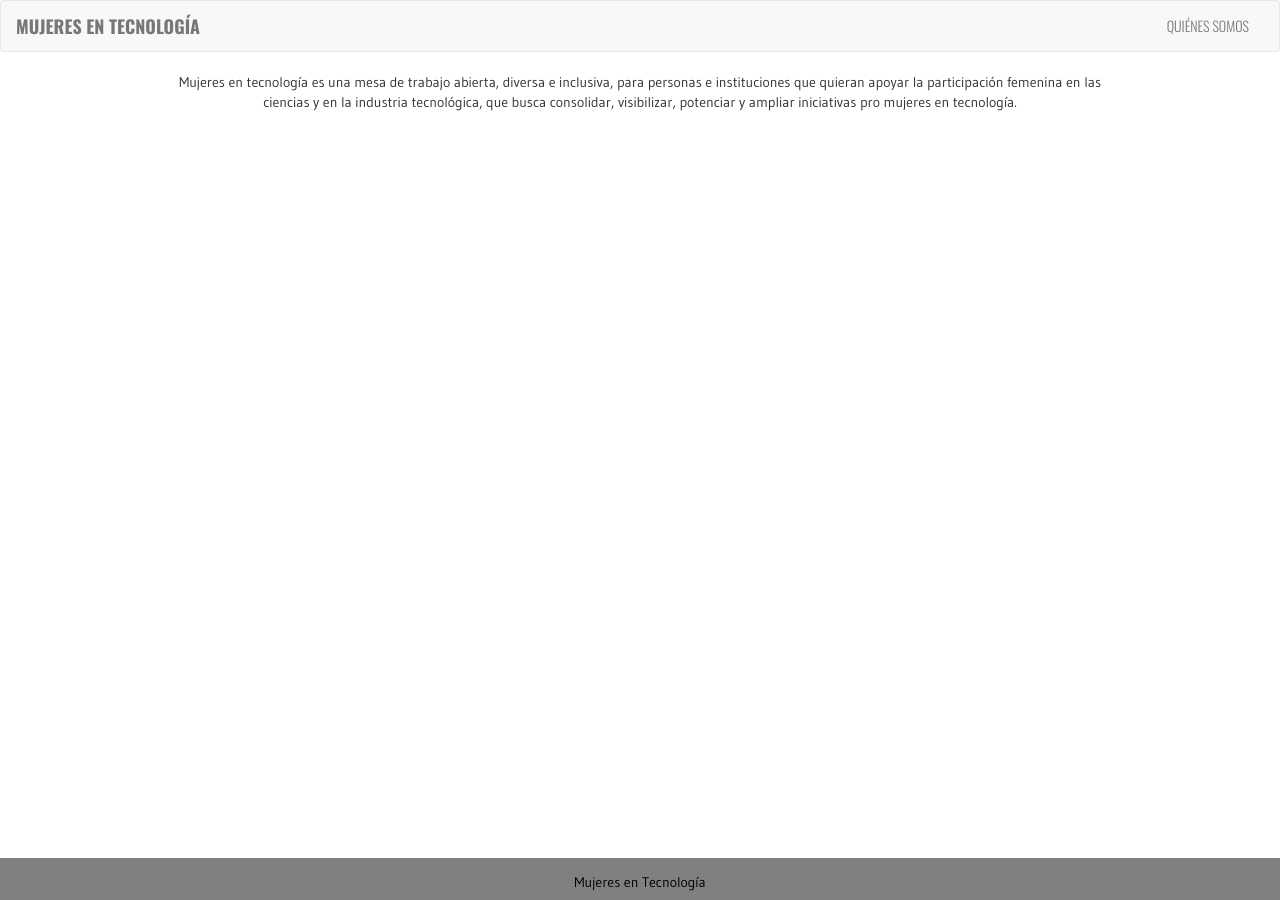
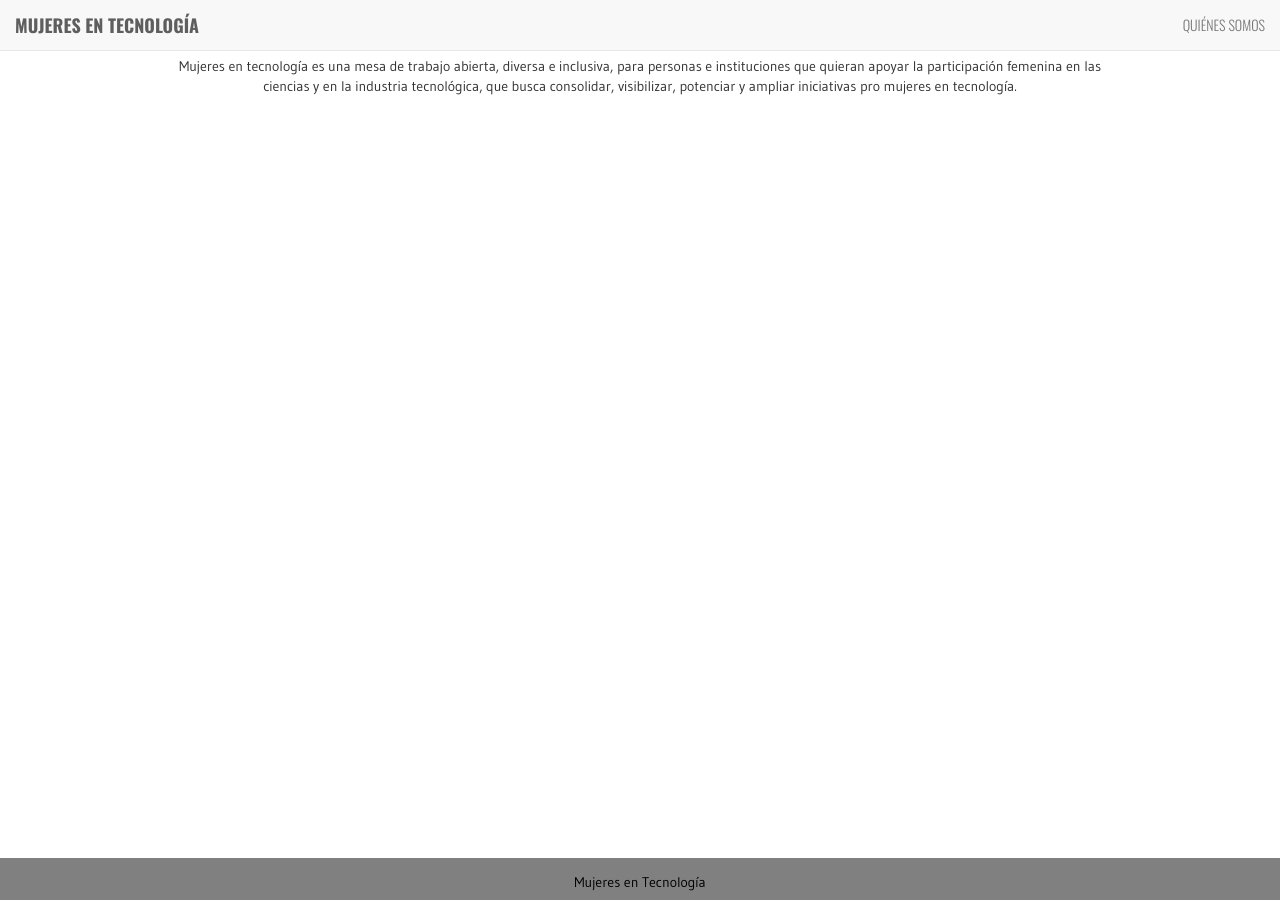
Before and after one commit to mujeresentecnologia/portal, a Jekyll site: the page built from about.md, in a window 1280 px wide. Built offline with Jekyll 4.4.1, drawn with Linux system fonts in a browser that asks for light colours.

Commit message:
[#27] Changing navbar style to overlap content

```diff
--- a/_includes/navbar.html
+++ b/_includes/navbar.html
@@ -1,4 +1,4 @@
-<nav class="navbar navbar-default">
+<nav class="navbar navbar-default navbar-fixed-top">
     <div id="navbarText" class="container-fluid">
         <div class="navbar-header">
             <button type="button" class="navbar-toggle collapsed" data-toggle="collapse" data-target="#bs-example-navbar-collapse-1" aria-expanded="false">
--- a/assets/main.css
+++ b/assets/main.css
@@ -5,9 +5,10 @@
 
 body {
    margin:0 0 4em 0;
-   padding:0;
+   padding: 4em 0 0 0;
    height:100%;
    font-family: 'Gudea', sans-serif;
+
 }
 
 footer {
```
Also changed, not shown: about.md (line endings or trailing spaces).
